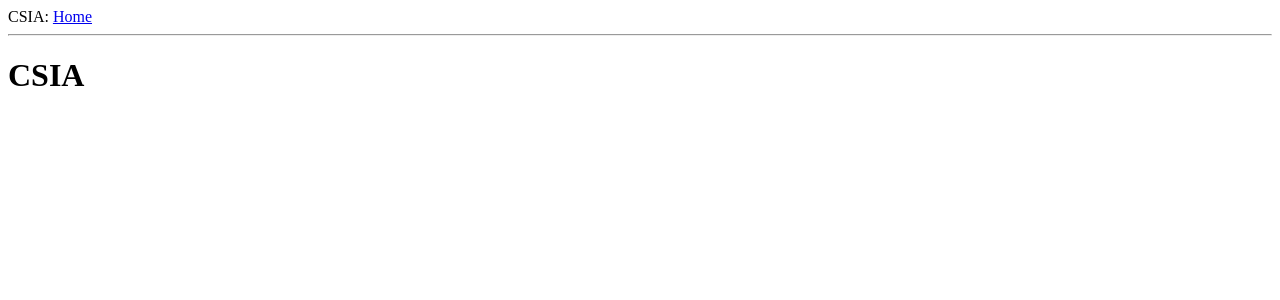
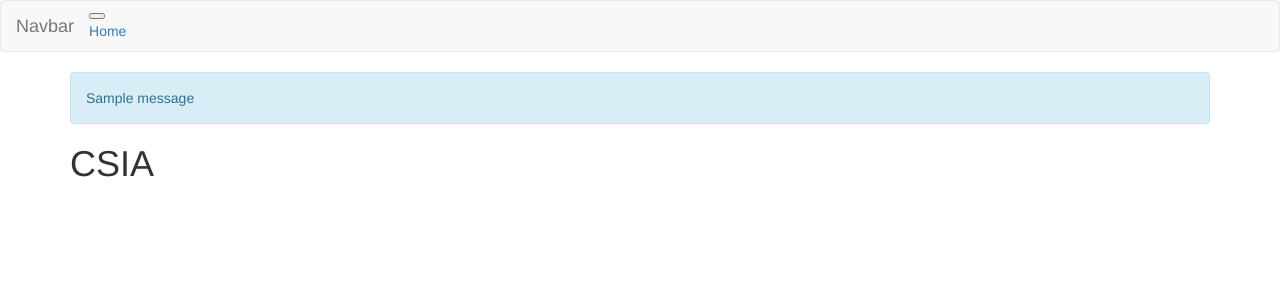
Before and after one commit to PistachioCake/CSIA, a Flask app: page / in a window 1280 px wide. Shown: the top 300 px of the page. Run offline with Flask 2, Linux system fonts and the light colour scheme; one stand-in notice (Sample message) is shown; some libraries are stand-ins or nearby versions.

Commit message:
Trying to get Bootstrap to work with flask and my app. Still working on the navbar.

```diff
--- a/app/__init__.py
+++ b/app/__init__.py
@@ -1,5 +1,7 @@
 from flask import Flask
+from flask_bootstrap import Bootstrap
 
 app = Flask(__name__)
+bootstrap = Bootstrap(app)
 
 from app import routes
--- a/app/templates/base.html
+++ b/app/templates/base.html
@@ -1,10 +1,51 @@
-<html>
-	<head>
-		<title>{% if title %}{{ title }} - CSIA{% else %}CSIA{% endif %}</title>
-	</head>
-	<body>
-		<div>CSIA: <a href="/index">Home</a></div>
-		<hr>
-		{% block content %}{% endblock %}
-	</body>
-</html>
+{% extends 'bootstrap/base.html' %}
+
+{% block title %}
+	{% if title %}{{ title }} - CSIA{% else %}CSIA{% endif %}
+{% endblock %}
+
+{% block navbar %}
+<!--
+    <nav class="navbar navbar-default">
+        <div class="container">
+            <div class="navbar-header">
+                <button type="button" class="navbar-toggle collapsed" data-toggle="collapse" data-target="#bs-example-navbar-collapse-1" aria-expanded="false">
+                    <span class="sr-only">Toggle navigation</span>
+                </button>
+                <a class="navbar-brand" href="{{ url_for('index') }}">CSIA</a>
+            </div>
+            <div class="collapse navbar-collapse" id="bs-example-navbar-collapse-1">
+                <ul class="nav navbar-nav">
+                    <li><a href="{{ url_for('index') }}">Home</a></li>
+                </ul>
+            </div>
+        </div>
+    </nav>
+-->
+<nav class="navbar navbar-expand-lg navbar-default">
+  <a class="navbar-brand" href="#">Navbar</a>
+  <button class="navbar-toggler" type="button" data-toggle="collapse" data-target="#navbarNavAltMarkup" aria-controls="navbarNavAltMarkup" aria-expanded="false" aria-label="Toggle navigation">
+    <span class="navbar-toggler-icon"></span>
+  </button>
+  <div class="collapse navbar-collapse" id="navbarNavAltMarkup">
+    <div class="navbar-nav">
+		<a href="{{ url_for('index') }}">Home</a>
+    </div>
+  </div>
+</nav>
+{% endblock %}
+
+{% block content %}
+    <div class="container">
+        {% with messages = get_flashed_messages() %}
+        {% if messages %}
+            {% for message in messages %}
+            <div class="alert alert-info" role="alert">{{ message }}</div>
+            {% endfor %}
+        {% endif %}
+        {% endwith %}
+
+        {# application content needs to be provided in the app_content block #}
+        {% block app_content %}{% endblock %}
+    </div>
+{% endblock %}
--- a/app/templates/index.html
+++ b/app/templates/index.html
@@ -1,5 +1,5 @@
 {% extends "base.html" %}
 
-{% block content %}
+{% block app_content %}
 	<h1>CSIA</h1>
 {% endblock %}
```
